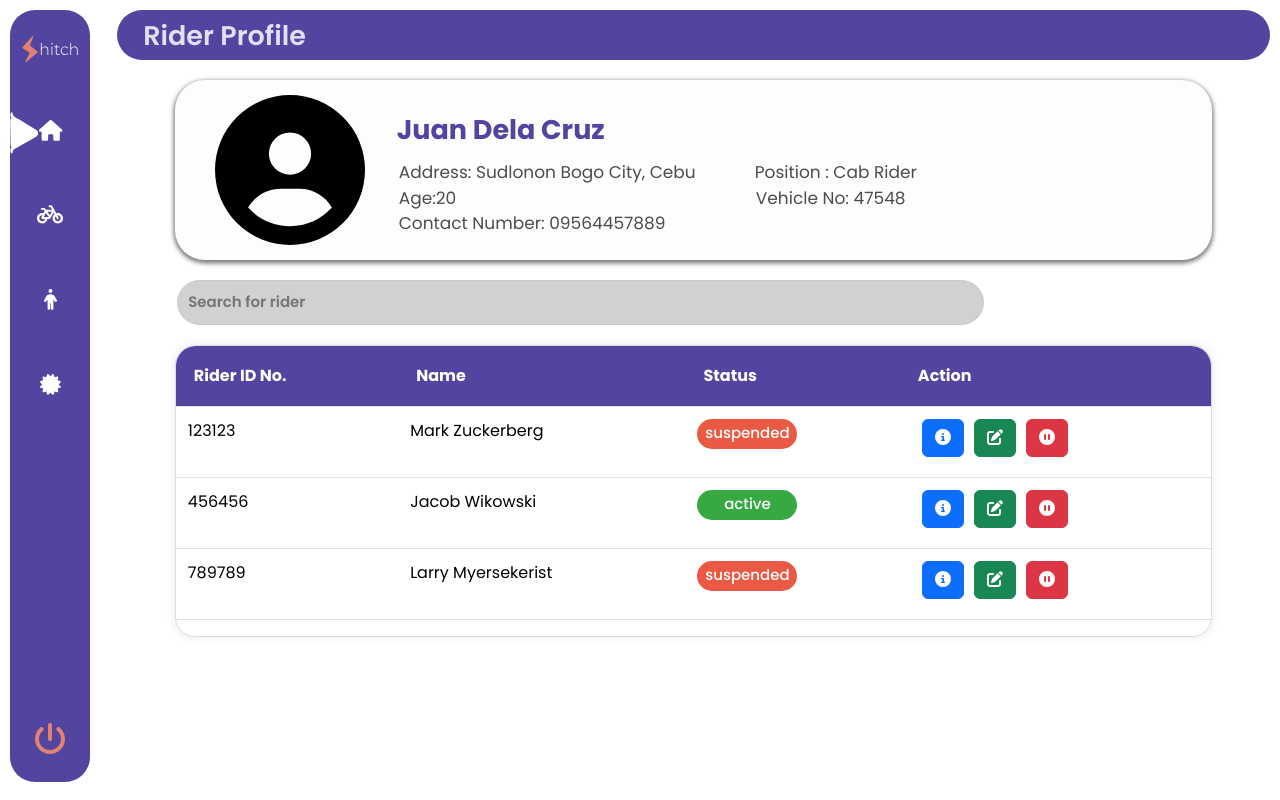
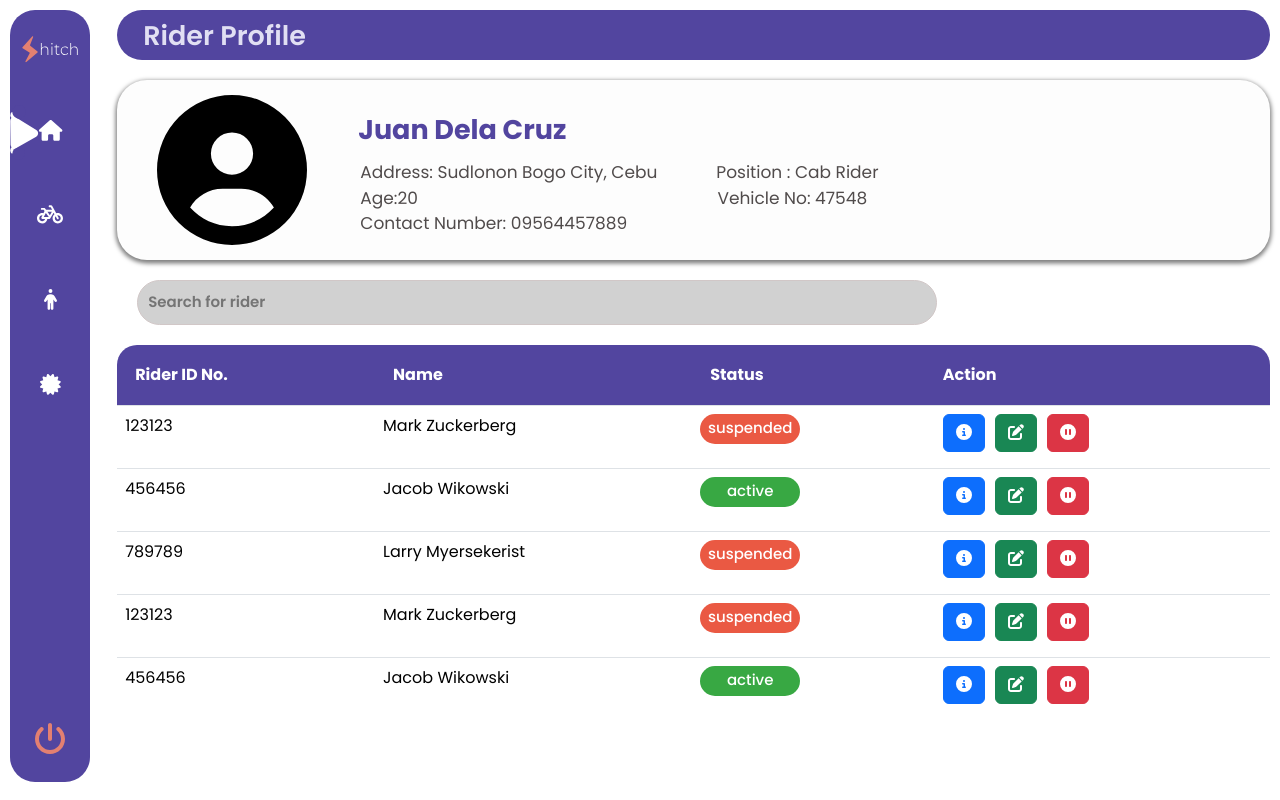
Before and after one commit to wingled22/pagyeonjaFrontEnd, a React (Vite) app: page / in a window 1280 px wide. Built offline with nearby package versions, Linux system fonts and the light colour scheme.

Commit message:
rider dashboard design

```diff
--- a/src/assets/css/RiderPage.css
+++ b/src/assets/css/RiderPage.css
@@ -23,13 +23,12 @@
 }
 
 .rect-profile {
-    position: relative;
     margin: auto;
     background-color: #fdfdfd;
     border-radius: 30px;
     box-shadow: 0px 2px 4px 1.5px #00000080;
     height: 180px;
-    width: 90%;
+    width: 100%;
     left: 0;
     margin-top: 20px;
 
@@ -65,9 +64,9 @@
 
 /* Search CSS */
 .search-box {
-    margin-left: 60px;
-    margin-top: 20px;
-    width: 70%;
+    margin-left: 20px;
+    margin-top: 20px !important;
+    width: 70% !important;
 
 }
 
@@ -85,21 +84,44 @@
 
 /* Rider Table CSS */
 
-.rider-container {
+/* .rider-container {
     margin: 0 auto;
     margin-top: 20px;
     border: 1px solid #ddd;
     border-radius: 20px;
     box-shadow: 0 0 10px rgba(0, 0, 0, 0.1);
-    width: 90%;
+    width: 100%;
+    max-height: 45vh;
+} */
+
+.table-container {
+    margin-top: 20px !important;
+    max-height: 45vh;
+    overflow-y: auto;
 }
+
+.table-container::-webkit-scrollbar {
+    width: 8px;
+}
+
+.table-container::-webkit-scrollbar-thumb {
+    background-color: #888;
+    border-radius: 4px;
+}
+
+.table-container::-webkit-scrollbar-thumb:hover {
+    background-color: #555;
+}
+
 
 th {
     background-color: #52459F !important;
     color: white !important;
     padding: 18px !important;
+    position: sticky;
+    top: 0;
+}
 
-}
 
 .id-header {
     border-top-left-radius: 20px;
@@ -109,7 +131,4 @@ th {
     border-top-right-radius: 20px;
 }
 
-td {
-    padding: 12px !important;
-    margin-left: 100px !important;
-}
+td {}
--- a/src/components/RiderProfile.jsx
+++ b/src/components/RiderProfile.jsx
@@ -44,9 +44,7 @@ const RiderProfile = () => {
                 </div>
 
 
-                <div className="search-box">
-                    <input type="text" placeholder="Search for rider" />
-                </div>
+
 
             </div>
         </>
--- a/src/components/RiderTable.jsx
+++ b/src/components/RiderTable.jsx
@@ -12,7 +12,10 @@ const RiderTable = () => {
     const data = [
         { id: 1, riderId: '123123', name: 'Mark Zuckerberg', status: 'suspended' },
         { id: 2, riderId: '456456', name: 'Jacob Wikowski', status: 'active' },
-        { id: 3, riderId: '789789', name: 'Larry Myersekerist', status: 'suspended' }
+        { id: 3, riderId: '789789', name: 'Larry Myersekerist', status: 'suspended' },
+        { id: 4, riderId: '123123', name: 'Mark Zuckerberg', status: 'suspended' },
+        { id: 5, riderId: '456456', name: 'Jacob Wikowski', status: 'active' },
+        { id: 6, riderId: '789789', name: 'Larry Myersekerist', status: 'suspended' }
     ];
 
     const getStatusColor = (status) => {
@@ -28,7 +31,10 @@ const RiderTable = () => {
 
     return (
         <>
-            <div className='rider-container'>
+            <div className="search-box">
+                <input type="text" placeholder="Search for rider" />
+            </div>
+            <div className='table-container'>
             <Table>
                     <thead>
                         <tr>
@@ -44,7 +50,7 @@ const RiderTable = () => {
                                 <td>{rider.riderId}</td>
                                 <td>{rider.name}</td>
                                 <td>
-                                    <p className="status-circle"  style={{
+                                    <p className="status-circle" style={{
                                         backgroundColor: getStatusColor(rider.status),
                                         borderRadius: '20px',
                                         width: '100px',
@@ -59,15 +65,17 @@ const RiderTable = () => {
 
                                 </td>
                                 <td>
-                                    <button className='btn btn-primary'><Icon icon={faCircleInfo} color='white'/></button>
-                                    <button className='btn btn-success'><Icon icon={faPenToSquare} color='white'/></button>
-                                    <button className='btn btn-danger'><Icon icon={faCirclePause} color='white'/></button>
+                                    <button className='btn btn-primary'><Icon icon={faCircleInfo} color='white' /></button>
+                                    <button className='btn btn-success'><Icon icon={faPenToSquare} color='white' /></button>
+                                    <button className='btn btn-danger'><Icon icon={faCirclePause} color='white' /></button>
                                 </td>
                             </tr>
                         ))}
                     </tbody>
                 </Table>
             </div>
+
+
         </>
     );
 }
--- a/src/routes/RiderPage.jsx
+++ b/src/routes/RiderPage.jsx
@@ -1,11 +1,17 @@
 import "../assets/css/RiderPage.css";
 import RiderTable from "../components/RiderTable.jsx";
 import RiderProfile from "../components/RiderProfile.jsx";
+import { Row } from 'reactstrap';
 const RiderPage = () => {
   return (
     <>
-      <RiderProfile />
-      <RiderTable />
+      <Row>
+        <RiderProfile />
+      </Row>
+      <Row>
+        <RiderTable />
+      </Row>
+
     </>
   );
 }
```
Lines whose indentation alone changed are shown as unchanged.
